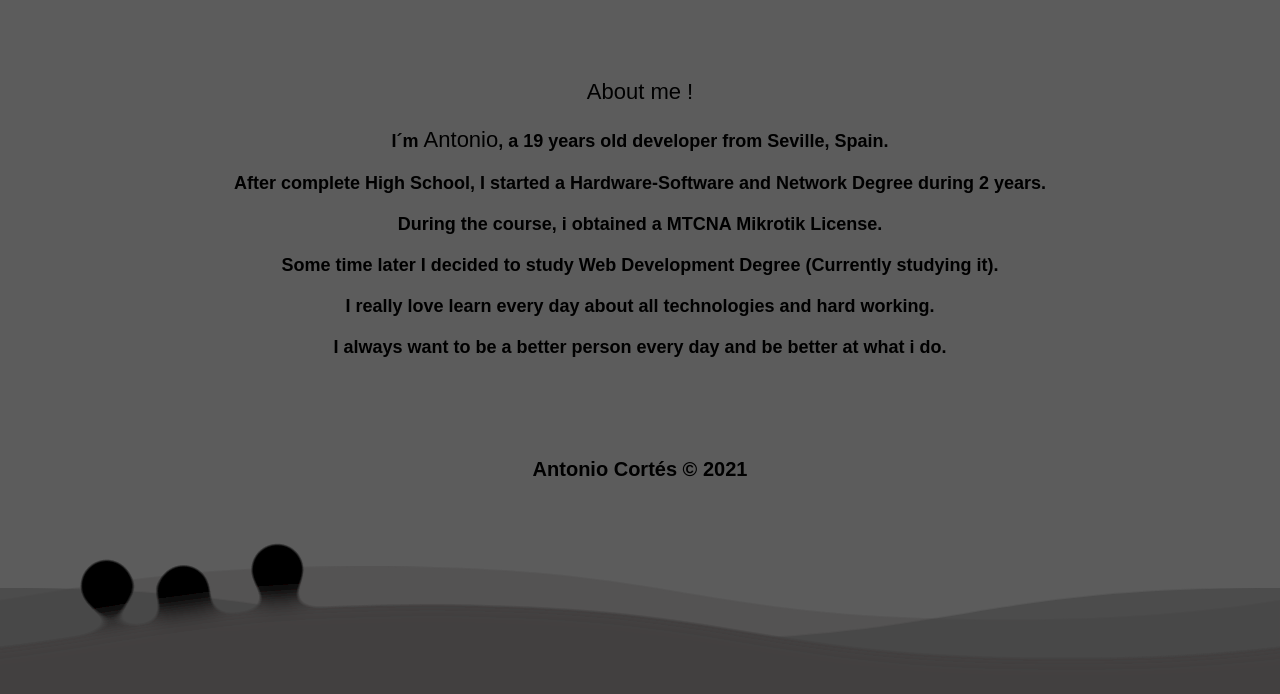
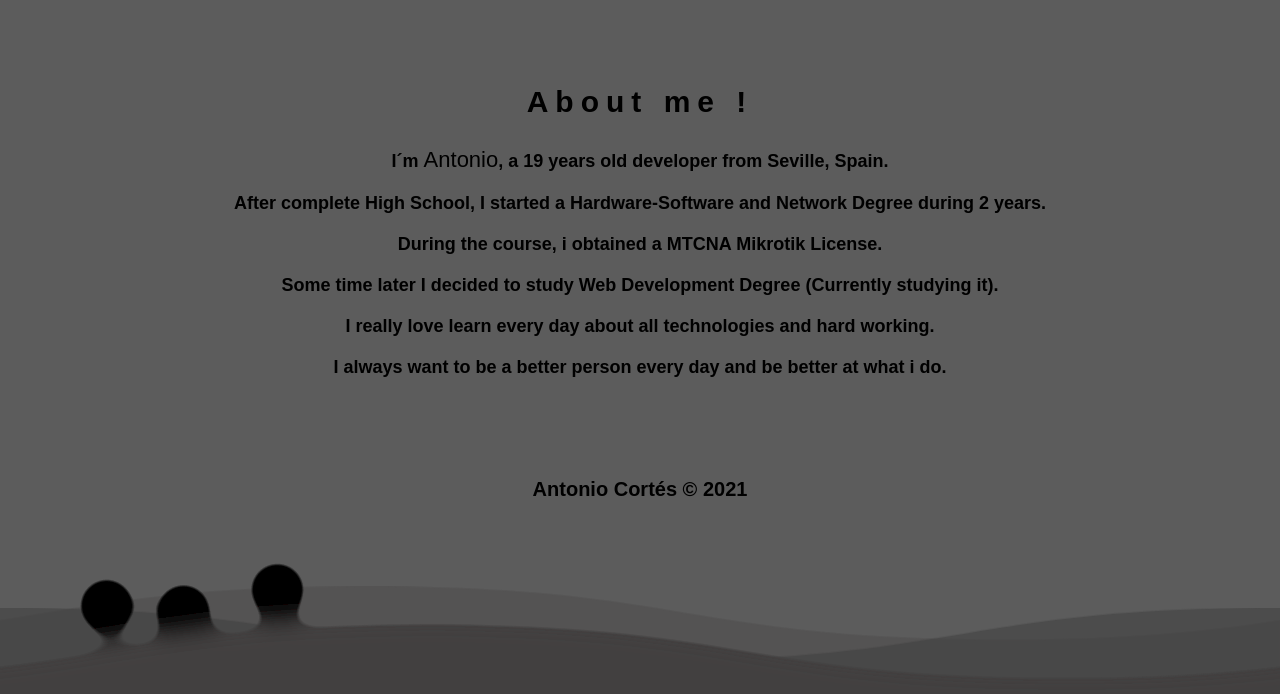
Before and after one commit to le4nnt0nn/le4nnt0nn.github.io, a plain HTML site: page html/about.html in a window 1280 px wide. Shown: the part 134-828 px from the top of the page. Drawn offline with Linux system fonts and the light colour scheme; a web font is replaced by a local one.

Commit message:
css about : added hover to About me

```diff
--- a/css/about.css
+++ b/css/about.css
@@ -26,3 +26,36 @@
     font-size: 22px;
     font-weight: lighter;
 }
+
+.bio #about_animated {
+    font-size: 30px;
+    margin-top: 20px;
+    font-weight: bold;
+}
+
+.bio h1{
+    color: #000000;
+    font-size: 50px;
+    font-weight: bold;
+    font-family: monospace;
+    letter-spacing: 7px;
+    cursor: pointer
+  }
+  h1 span{
+    transition: .5s linear
+  }
+  h1:hover span:nth-child(1){
+    margin-right: 5px
+  }
+  h1:hover span:nth-child(1):after{
+    content: "";
+  }
+  h1:hover span:nth-child(2){
+    margin-left: 30px
+  }
+  h1:hover span{
+    color: #fff;
+    text-shadow: 0 0 10px #fff,
+                 0 0 20px #fff,
+                 0 0 40px #fff;
+  }
```
